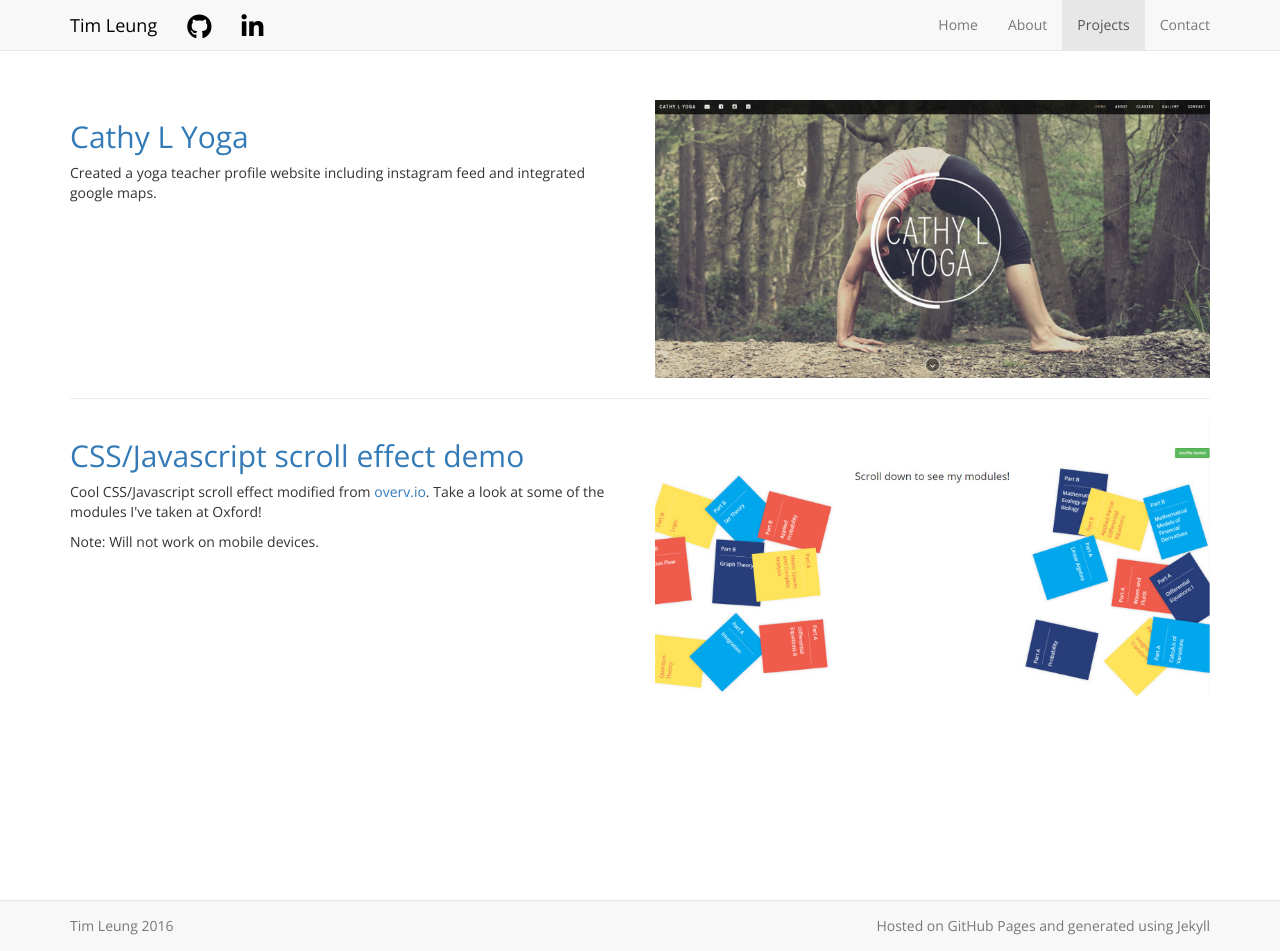
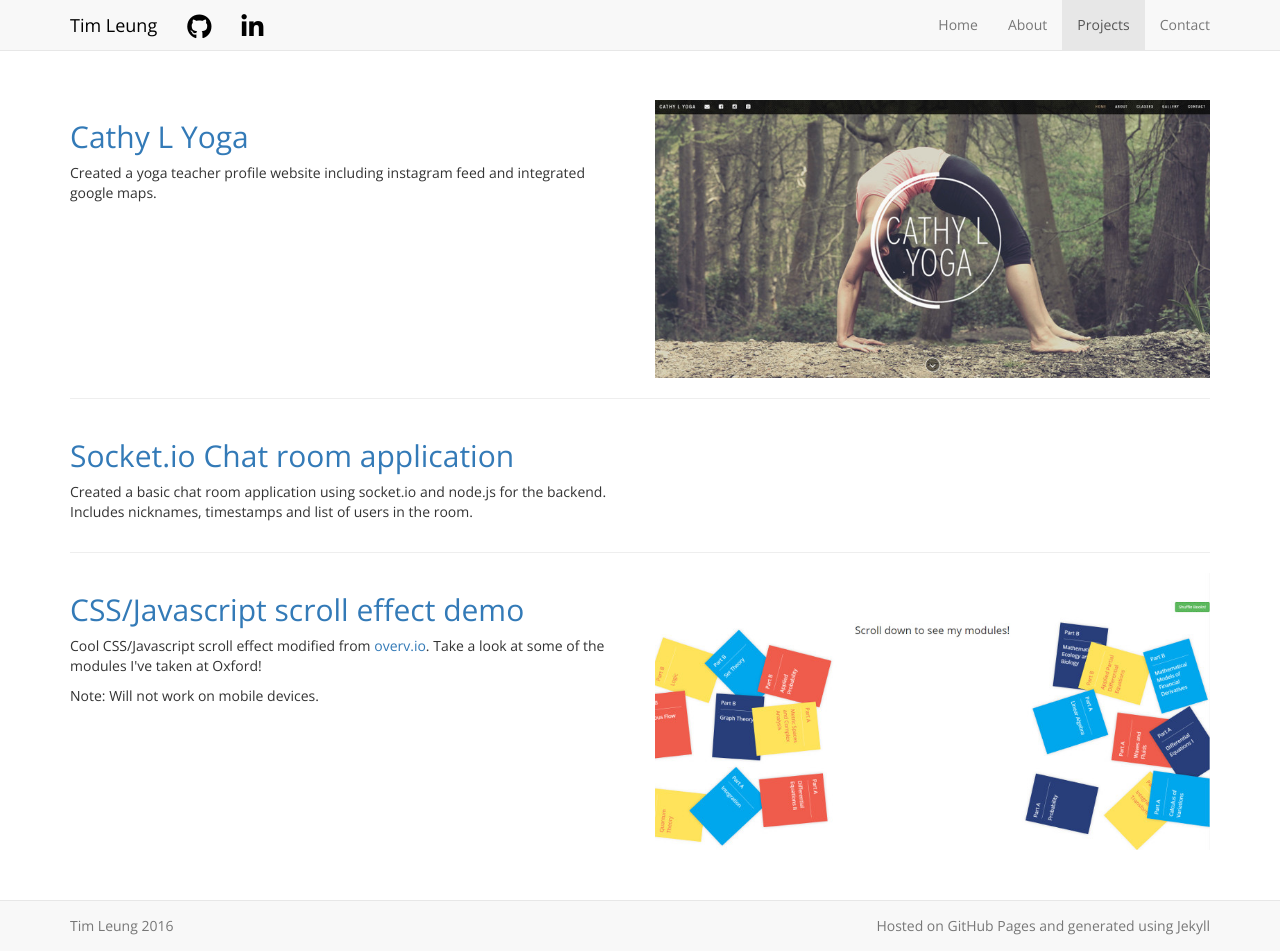
Before and after one commit to tzyl/tzyl.github.io, a Jekyll site: the page built from projects/index.html, in a window 1280 px wide and 951 px high. Built offline with Jekyll 4.4.1, drawn with Linux system fonts in a browser that asks for light colours; nearby versions of some CDN libraries.

Commit message:
Added chat room project.

```diff
--- a/projects/index.html
+++ b/projects/index.html
@@ -20,6 +20,18 @@ order: 3
 
     <div class="row">
         <div class="col-md-6">
+            <a class="project-title" href="http://socket-io.herokuapp.com" target="_blank"><h2>Socket.io Chat room application</h2></a>
+            <p>Created a basic chat room application using socket.io and node.js for the backend. Includes nicknames, timestamps and list of users in the room.</p>
+        </div>
+        <div class="col-md-6">
+            <!-- <a href="http://www.cathyl.com" target="_blank"><img src="/images/cathyl.jpg" class="img-responsive project-picture" alt="Cathyl L Yoga picture"></a> -->
+        </div>
+    </div>
+
+    <hr>
+
+    <div class="row">
+        <div class="col-md-6">
             <a class="project-title" href="/projects/css_scroll_demo/" target="_blank"><h2>CSS/Javascript scroll effect demo</h2></a>
             <p>Cool CSS/Javascript scroll effect modified from <a href="https:overv.io" target="_blank">overv.io</a>. Take a look at some of the modules I've taken at Oxford!</p>
             <p>Note: Will not work on mobile devices.</p>
```
